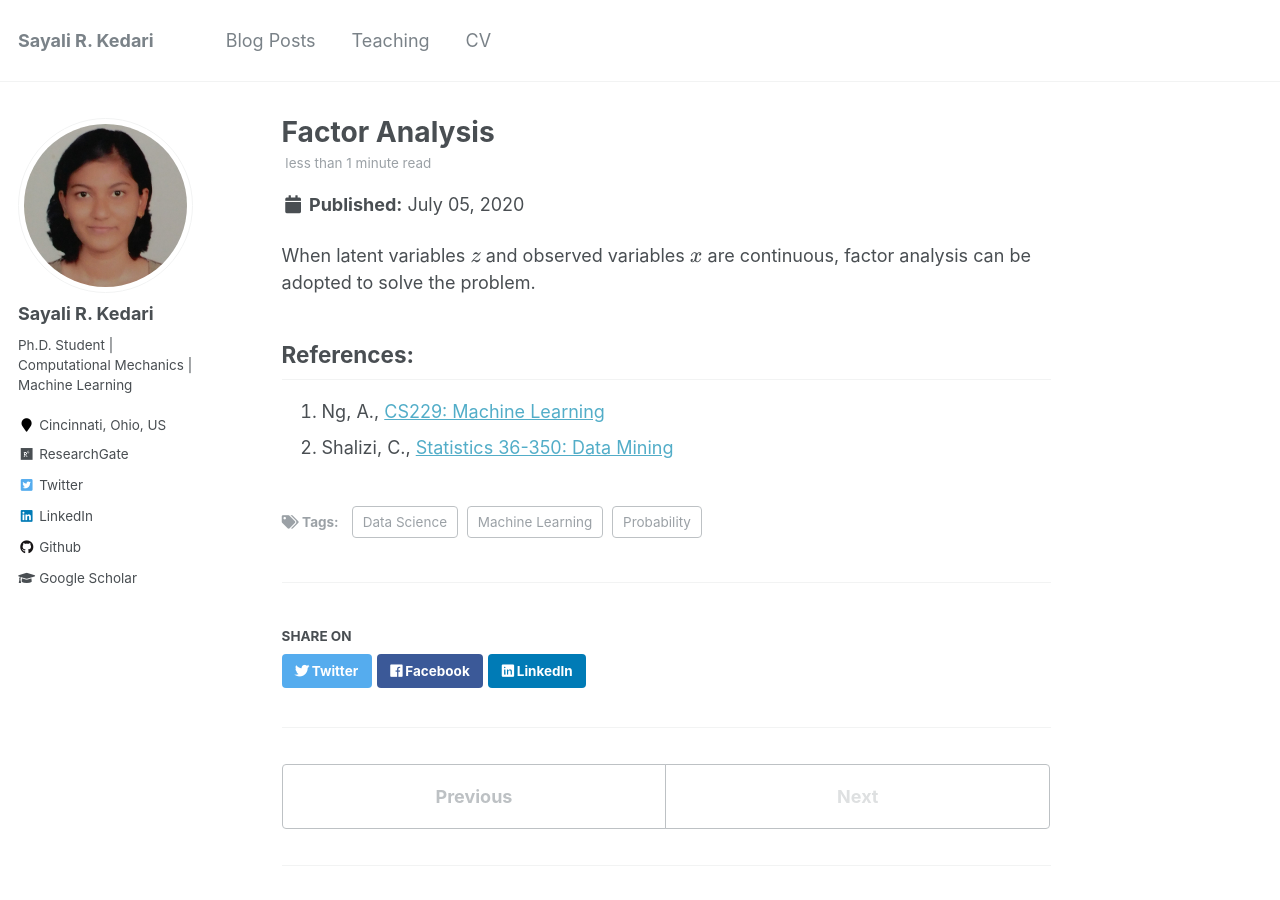
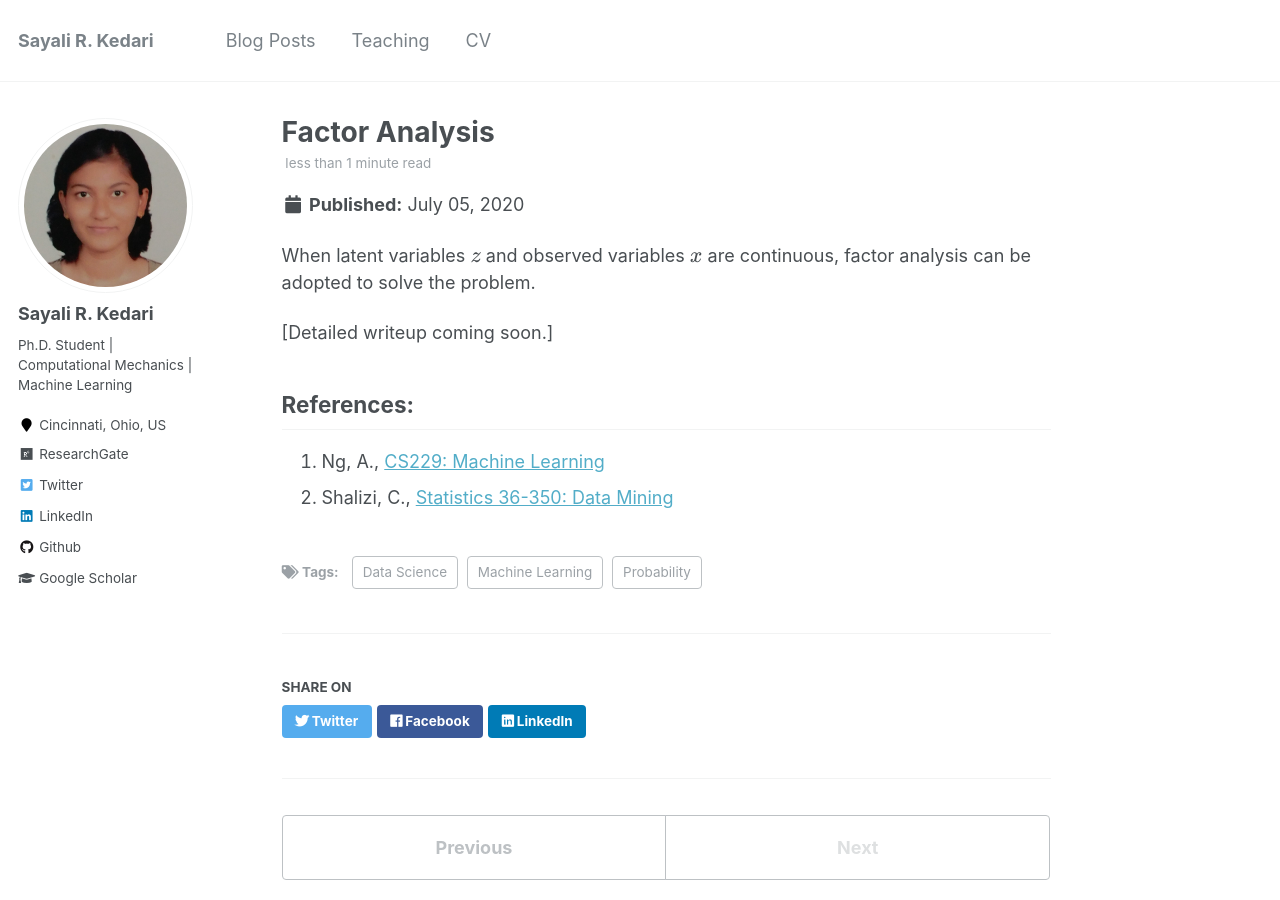
Before and after one commit to sayalirked/sayalirked.github.io, a Jekyll site: the page built from _posts/2020-07-05-factor-analysis.md, in a window 1280 px wide and 900 px high. Built offline with Jekyll 4.4.1, drawn with Linux system fonts in a browser that asks for light colours; formulas are drawn with MathJax 3; comment, search, counter and statistics services are not loaded.

Commit message:
update CV

```diff
--- a/_posts/2020-07-05-factor-analysis.md
+++ b/_posts/2020-07-05-factor-analysis.md
@@ -12,6 +12,8 @@ tags:
 
 When latent variables $$z$$ and observed variables $$x$$ are continuous, factor analysis can be adopted to solve the problem.
 
+[Detailed writeup coming soon.]
+
 
 ## References:
 
```
Also changed, not shown: 1 other file.
